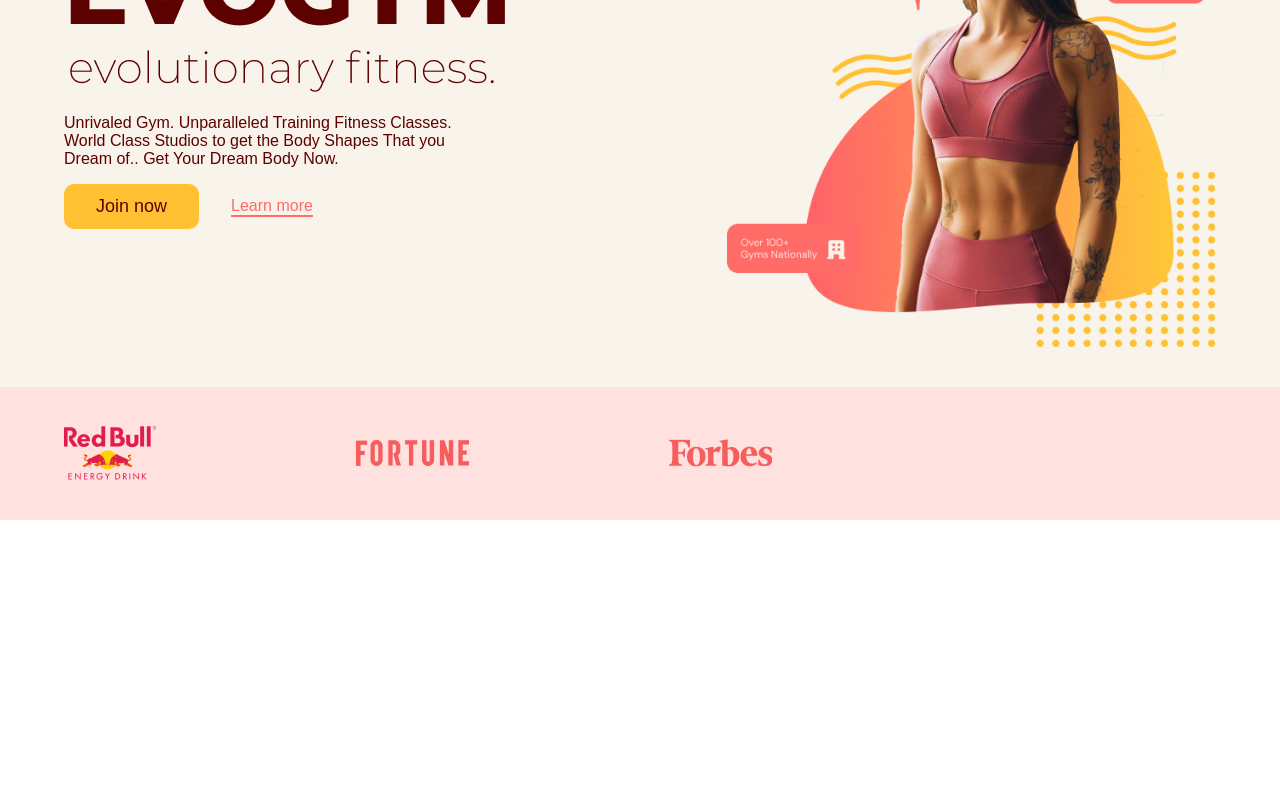
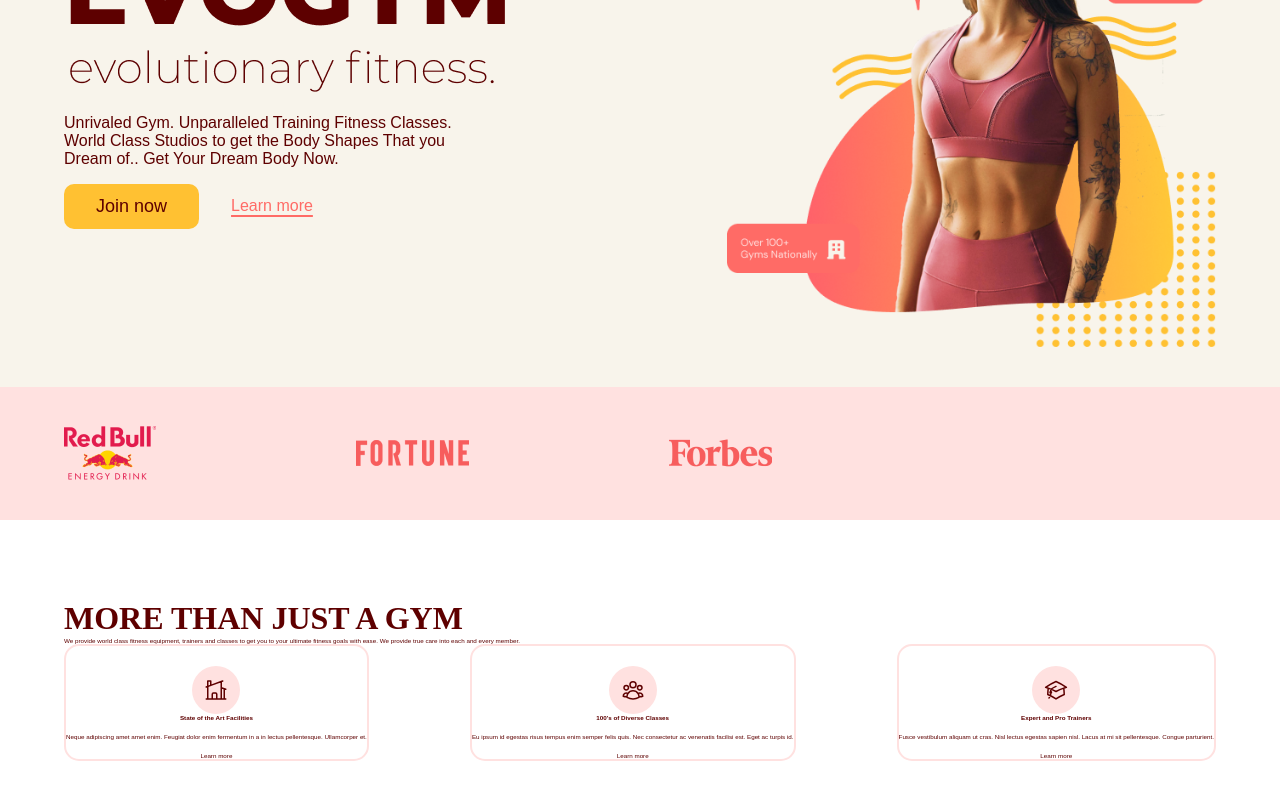
Before and after one commit to devphaseX/gym-_application, a React (Vite) app in the folder client/: page / in a window 1280 px wide. Shown: the part 280-1080 px from the top of the page. Before the commit the page ends 800 px from the top, so only its background shows below. Built offline with nearby package versions, Linux system fonts and the light colour scheme; a web font is replaced by a local one.

Commit message:
start working on the nav

```diff
--- a/client/src/App.tsx
+++ b/client/src/App.tsx
@@ -1,14 +1,14 @@
 import '@/styles/index.css';
 import { Layout } from '@/components/Layout';
 import { Heroes } from './components/heroes';
-import { Benefit } from '@/components/benefit';
+import { Benefits } from '@/components/benefits';
 
 const App = () => (
   <Layout>
     {({ setSelectPage }) => (
       <>
         <Heroes setSelectPage={setSelectPage} />
-        <Benefit />
+        <Benefits setSelectPage={setSelectPage} />
       </>
     )}
   </Layout>
--- a/client/src/assets/index.ts
+++ b/client/src/assets/index.ts
@@ -79,3 +79,4 @@ const imageAssest = {
 };
 
 export { imageAssest };
+export type { ImageAsset };
--- a/client/src/components/benefit/index.tsx
+++ /dev/null
@@ -1,12 +0,0 @@
-import {
-  HomeModernIcon,
-  UserGroupIcon,
-  AcademicCapIcon,
-  Bars3Icon,
-} from '@heroicons/react/24/outline';
-
-const Benefit = () => {
-  return <section></section>;
-};
-
-export { Benefit };
--- /dev/null
+++ b/client/src/components/benefits/data.tsx
@@ -0,0 +1,37 @@
+import React from 'react';
+import { type ImageAsset } from '../../assets';
+import {
+  HomeModernIcon,
+  UserGroupIcon,
+  AcademicCapIcon,
+} from '@heroicons/react/24/outline';
+interface BenefitData {
+  title: string;
+  icon: React.ReactNode;
+  description: string;
+  refUrl?: string;
+}
+
+const benefitsData: Array<BenefitData> = [
+  {
+    icon: <HomeModernIcon style={{ width: '24px', height: '24px' }} />,
+    title: 'State of the Art Facilities',
+    description:
+      'Neque adipiscing amet amet enim. Feugiat dolor enim fermentum in a in lectus pellentesque. Ullamcorper et.',
+  },
+  {
+    icon: <UserGroupIcon style={{ width: '24px', height: '24px' }} />,
+    title: "100's of Diverse Classes",
+    description:
+      'Eu ipsum id egestas risus tempus enim semper felis quis. Nec consectetur ac venenatis facilisi est. Eget ac turpis id.',
+  },
+  {
+    icon: <AcademicCapIcon style={{ width: '24px', height: '24px' }} />,
+    title: 'Expert and Pro Trainers',
+    description:
+      'Fusce vestibulum aliquam ut cras. Nisl lectus egestas sapien nisl. Lacus at mi sit pellentesque. Congue parturient.',
+  },
+];
+
+export { benefitsData };
+export type { BenefitData };
--- /dev/null
+++ b/client/src/components/benefits/index.tsx
@@ -0,0 +1,54 @@
+import { motion } from 'framer-motion';
+import { HText } from '@/components/shared/Htext';
+import '@/styles/benefit.css';
+import type { SetCurrentPageFn } from '@/components/navbar/Link';
+import { navType } from '../navbar';
+import { createHashTag } from '@/util';
+import { BenefitData, benefitsData } from './data';
+import AnchorLink from 'react-anchor-link-smooth-scroll';
+
+interface BenefitsProps {
+  setSelectPage: SetCurrentPageFn;
+}
+
+const Benefits = ({ setSelectPage }: BenefitsProps) => {
+  return (
+    <section className="benefit" id={createHashTag(navType.Benefit, true)}>
+      <motion.div
+        className="benefit-content"
+        onViewportEnter={() => setSelectPage(navType.Benefit)}
+      >
+        <div>
+          <HText>More than just a gym</HText>
+          <p>
+            We provide world class fitness equipment, trainers and classes to
+            get you to your ultimate fitness goals with ease. We provide true
+            care into each and every member.
+          </p>
+        </div>
+        <div className="benefit-list">
+          {benefitsData.map((benefit) => (
+            <Benefit data={benefit} />
+          ))}
+        </div>
+      </motion.div>
+    </section>
+  );
+};
+
+interface BenefitProps {
+  data: BenefitData;
+}
+
+const Benefit = ({ data: { icon, title, description } }: BenefitProps) => (
+  <div className="benefit-item">
+    <div className="benefit-icon-wrap">
+      <div className="benefit-icon">{icon}</div>
+    </div>
+    <h4>{title}</h4>
+    <p className="benefit-description">{description}</p>
+    <AnchorLink>Learn more</AnchorLink>
+  </div>
+);
+
+export { Benefits };
--- a/client/src/components/heroes/index.tsx
+++ b/client/src/components/heroes/index.tsx
@@ -46,7 +46,7 @@ const Heroes = ({ setSelectPage }: HeroProps) => {
   }, [height]);
 
   return (
-    <section className="hero">
+    <section className="hero" id={createHashTag(navType.Home, true)}>
       {/* Heroes */}
       <motion.div
         onViewportEnter={() => setSelectPage(navType.Home)}
--- /dev/null
+++ b/client/src/components/shared/Htext.tsx
@@ -0,0 +1,21 @@
+import React from 'react';
+
+interface HTextProps {
+  children: React.ReactNode;
+}
+
+const HText = ({ children }: HTextProps) => (
+  <h1
+    style={{
+      fontFamily: 'var( --primary-font)',
+      fontWeight: 'bold',
+      fontSize: '3.2rem',
+      width: '60vw',
+      textTransform: 'uppercase',
+    }}
+  >
+    {children}
+  </h1>
+);
+
+export { HText };
--- /dev/null
+++ b/client/src/styles/benefit.css
@@ -0,0 +1,40 @@
+.benefit {
+  min-height: 100vh;
+  padding-block: 80px;
+}
+
+.benefit-content {
+  width: 90vw;
+  margin-inline: auto;
+}
+
+.benefit-list {
+  display: flex;
+  justify-content: space-between;
+}
+
+.benefit-item {
+  border: 2px solid var(--primary-100);
+  border-radius: 15px;
+  display: flex;
+  flex-direction: column;
+  align-items: center;
+}
+
+.benefit-icon-wrap {
+  margin-top: 20px;
+}
+
+.benefit-icon {
+  border-radius: 50%;
+  height: 48px;
+  width: 48px;
+  background-color: var(--primary-100);
+  display: inline-flex;
+  align-items: center;
+  justify-content: center;
+}
+
+.benefit-description {
+  margin-block: 12px;
+}
--- a/client/src/styles/navbar.css
+++ b/client/src/styles/navbar.css
@@ -76,11 +76,7 @@
   color: #a0a0a0;
 }
 .mobile-aside-position {
-  position: absolute;
-  top: 20px;
-  right: 40px;
-  width: calc(100% - 42px);
-  z-index: 20;
+  padding: 48px;
 }
 
 .mobile-aside-menu {
@@ -88,9 +84,10 @@
   top: 0;
   bottom: 0;
   right: 0;
-  width: min(65vw, 300px);
+  width: min(70vw, 400px);
   background-color: var(--primary-100);
   box-shadow: 5px 6px 20px 0px #575757;
+  z-index: 30;
 }
 
 @media screen and (min-width: 48em) {
--- a/client/src/styles/variable.css
+++ b/client/src/styles/variable.css
@@ -10,7 +10,8 @@
   --secondary-400: #ffcd58;
   --secondary-500: #ffc132;
 
-  --secondary-font: 'Monsterrrat';
+  --primary-font: 'Monsterrrat';
+  --secondary-font: 'DM sans';
 
   /* screen breakpoint */
   --screen-small: 30em;
--- a/client/src/util/index.ts
+++ b/client/src/util/index.ts
@@ -25,8 +25,8 @@ function stringifiedObject(_: string, value: any) {
   return value;
 }
 
-function createHashTag(value: string) {
-  return `${value.startsWith('#') ? '' : '#'}${value
+function createHashTag(value: string, omitHash?: boolean) {
+  return `${value.startsWith('#') || omitHash ? '' : '#'}${value
     .toString()
     .replace(/\s/g, '')}`;
 }
```
